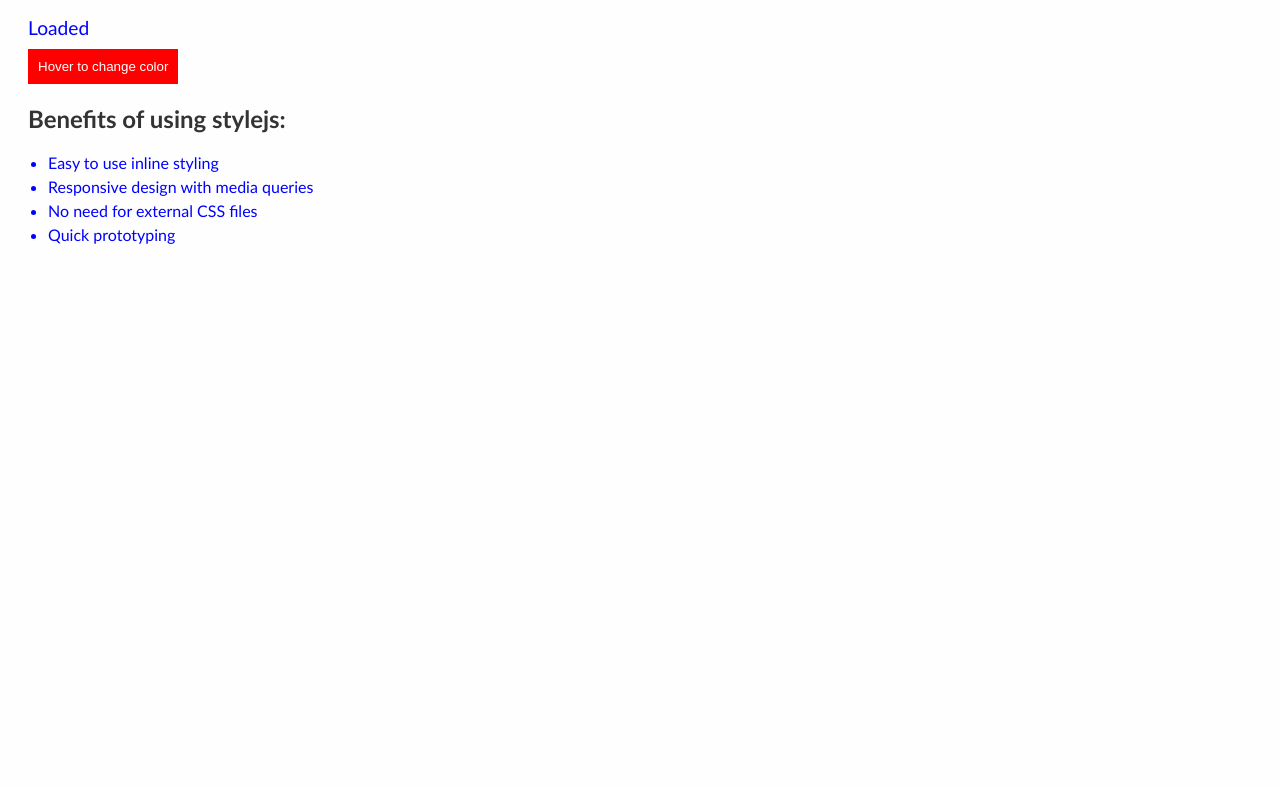
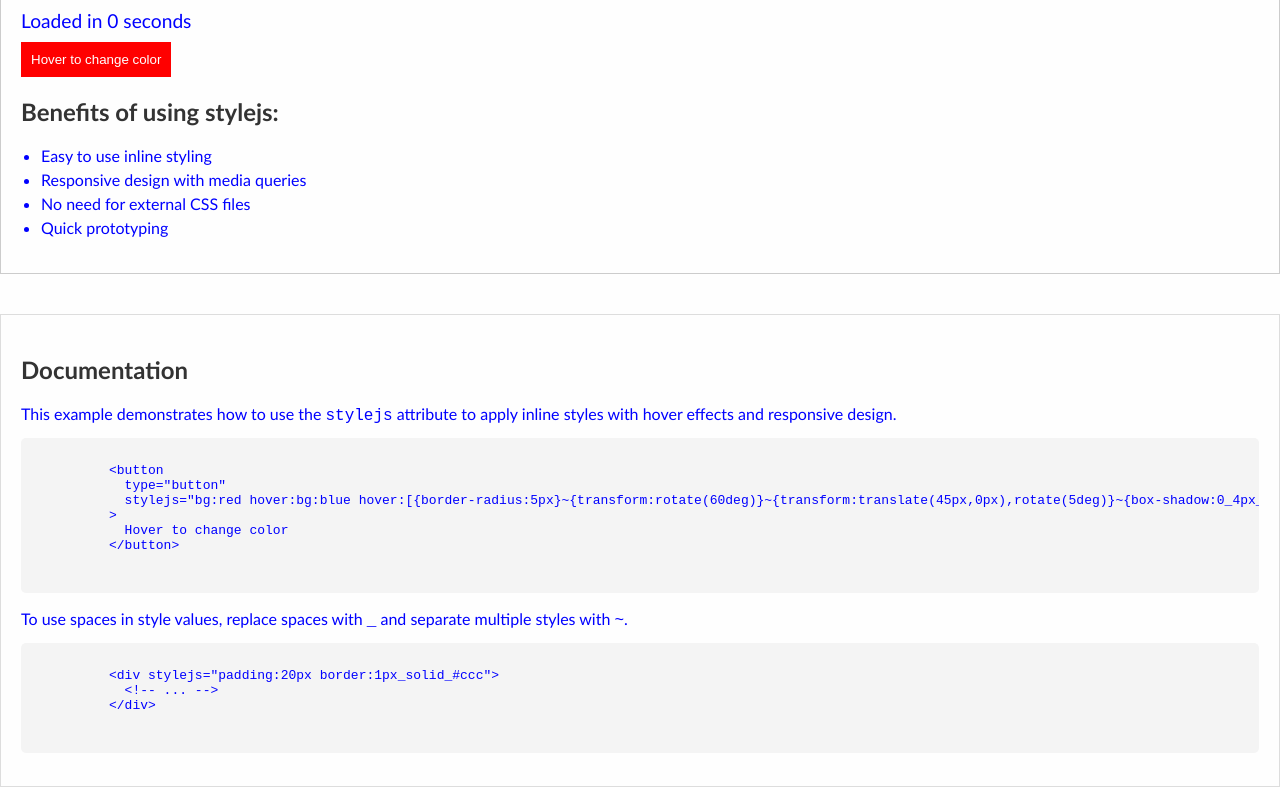
Before and after one commit to ShoaibShokat03/stylejs, a plain HTML site: page index.html in a window 1280 px wide. Shown: the part 114-901 px from the top of the page. Before the commit the page ends 800 px from the top, so only its background shows below. Drawn offline with Linux system fonts and the light colour scheme.

Commit message:
Updated hover effect multiply effect in one hover line and update space handling in style values using _ underscore

```diff
--- a/index.html
+++ b/index.html
@@ -7,7 +7,7 @@
     <script src="./stylejs/style.js"></script>
   </head>
   <body
-    stylejs="width:100% height:auto font-family:calibri bg:#fefefe color:blue ww-max-400px:bg:blue"
+    stylejs="m:0px p:0px width:100% height:auto font-family:calibri bg:#fefefe color:blue ww-max-400px:bg:blue"
   >
     <div class="app">
       <div class="box" stylejs="padding:20px border:1px_solid_#ccc">
@@ -24,7 +24,7 @@
           </p>
           <button
             type="button"
-            stylejs="bg:red hover:bg:blue color:white padding:10px border:none cursor:pointer"
+            stylejs="bg:red hover:bg:blue hover:[{border-radius:5px}~{transform:rotate(60deg)}~{transform:translate(45px,0px),rotate(5deg)}~{box-shadow:0_4px_8px_rgba(0,0,0,0.2)}] transition:all~0.4s~linear color:white padding:10px border:none cursor:pointer"
           >
             Hover to change color
           </button>
@@ -44,5 +44,37 @@
         </div>
       </div>
     </div>
+    <!-- Documentation of use case -->
+    <div
+      class="documentation"
+      stylejs="margin-top:40px padding:20px border:1px_solid_#ddd"
+    >
+      <h2 stylejs="font-size:1.5rem color:#333">Documentation</h2>
+      <p stylejs="font-size:1rem margin-bottom:10px">
+        This example demonstrates how to use the <code>stylejs</code> attribute
+        to apply inline styles with hover effects and responsive design.
+      </p>
+      <pre stylejs="bg:#f4f4f4 padding:10px border-radius:5px overflow:scroll">
+        <code>
+          &lt;button
+            type="button"
+            stylejs="bg:red hover:bg:blue hover:[{border-radius:5px}~{transform:rotate(60deg)}~{transform:translate(45px,0px),rotate(5deg)}~{box-shadow:0_4px_8px_rgba(0,0,0,0.2)}] transition:all~0.4s~linear color:white padding:10px border:none cursor:pointer"
+          &gt;
+            Hover to change color
+          &lt;/button&gt;
+        </code>
+      </pre>
+      <p stylejs="font-size:1rem margin-bottom:10px">
+        To use spaces in style values, replace spaces with <code>_</code> and
+        separate multiple styles with <code>~</code>.
+      </p>
+      <pre stylejs="bg:#f4f4f4 padding:10px border-radius:5px overflow:scroll">
+        <code>
+          &lt;div stylejs="padding:20px border:1px_solid_#ccc"&gt;
+            &lt;!-- ... --&gt;
+          &lt;/div&gt;
+        </code>
+      </pre>
+    </div>
   </body>
 </html>
--- a/stylejs/style.js
+++ b/stylejs/style.js
@@ -1,6 +1,12 @@
+let timeBeforLoad = new Date();
+console.log(timeBeforLoad);
 window.addEventListener("load", () => {
+  let timeAfterLoaded = new Date();
+  let loadingTime = timeAfterLoaded - timeBeforLoad;
+  let timeInSeconds = loadingTime / 1000;
+
   const st = document.querySelector(".status");
-  st.textContent = "Loaded";
+  st.textContent = "Loaded in " + timeInSeconds + " seconds";
 
   var classId = 0;
   function genUniqueClass() {
@@ -67,6 +73,7 @@ window.addEventListener("load", () => {
             if (isNormalStyle) {
               let eStyle = eClassArray[0];
               let eStyleValue = eClassArray[1];
+              eStyleValue = eStyleValue.replaceAll("_", " ");
               const isShortStyle = getLongStyle(eStyle);
               const isShortStyleValue = getLongStyle(eStyleValue);
               if (isShortStyle) {
@@ -83,8 +90,42 @@ window.addEventListener("load", () => {
 
             const isHover = eClass.startsWith("hover:");
             if (isHover) {
+              const isHoverArrayObject = eClass.startsWith("hover:[");
+              if (isHoverArrayObject) {
+                console.log("===", eClassArray);
+                let hoverString = ``;
+                for (let i = 0; i < eClassArray.length; i++) {
+                  if (i != 0) {
+                    const element = eClassArray[i];
+                    hoverString += element + ":";
+                  }
+                }
+                hoverString = hoverString.replace("[", "").replace("]:", "");
+                console.log(hoverString);
+                const hoverArray = hoverString.split("~");
+                console.log(hoverArray);
+                if (hoverArray.length > 0) {
+                  hoverArray.forEach((ob) => {
+                    ob = ob.replace("{", "").replace("}", "");
+                    const obArray = ob.split(":");
+                    let eStyle = obArray[0];
+                    let eStyleValue = obArray[1];
+                    eStyleValue = eStyleValue.replaceAll("_", " ");
+                    const isShortStyle = getLongStyle(eStyle);
+                    const isShortStyleValue = getLongStyle(eStyleValue);
+                    if (isShortStyle) {
+                      eStyle = isShortStyle;
+                    }
+                    if (isShortStyleValue) {
+                      eStyle = isShortStyleValue;
+                    }
+                    hoverEffects += `\t${eStyle}:${eStyleValue};\n`;
+                  });
+                }
+              } else {
                 let eStyle = eClassArray[1];
                 let eStyleValue = eClassArray[2];
+                eStyleValue = eStyleValue.replaceAll("_", " ");
                 const isShortStyle = getLongStyle(eStyle);
                 const isShortStyleValue = getLongStyle(eStyleValue);
                 if (isShortStyle) {
@@ -97,6 +138,7 @@ window.addEventListener("load", () => {
                 // console.log(eClassArray);
                 // console.log(eClass, eStyle, eStyleValue);
                 hoverEffects += `\t${eStyle}:${eStyleValue};\n`;
+              }
             }
 
             //   If is there any media query
@@ -120,6 +162,7 @@ window.addEventListener("load", () => {
               //   console.log(mediaQueryActual);
               let eStyle = eClassArray[1];
               let eStyleValue = eClassArray[2];
+              eStyleValue = eStyleValue.replaceAll("_", " ");
               const isShortStyle = getLongStyle(eStyle);
               const isShortStyleValue = getLongStyle(eStyleValue);
               if (isShortStyle) {
```
Also changed, not shown: style.js (added, +29 -0 lines), 1 other file. Lines whose indentation alone changed are shown as unchanged.
